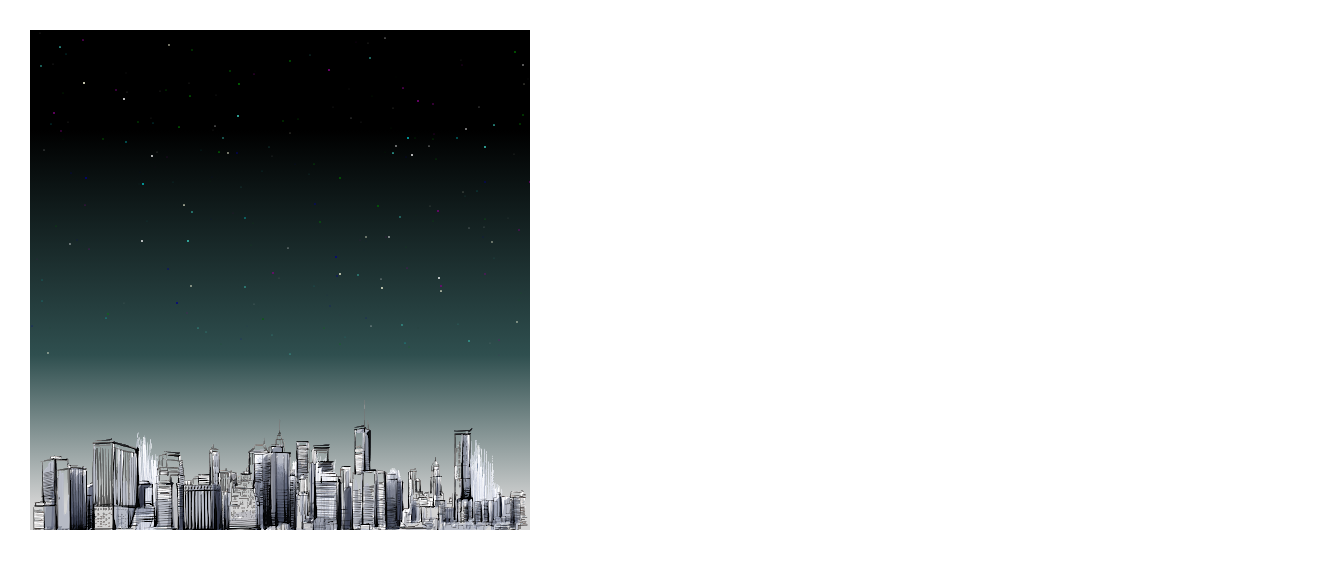
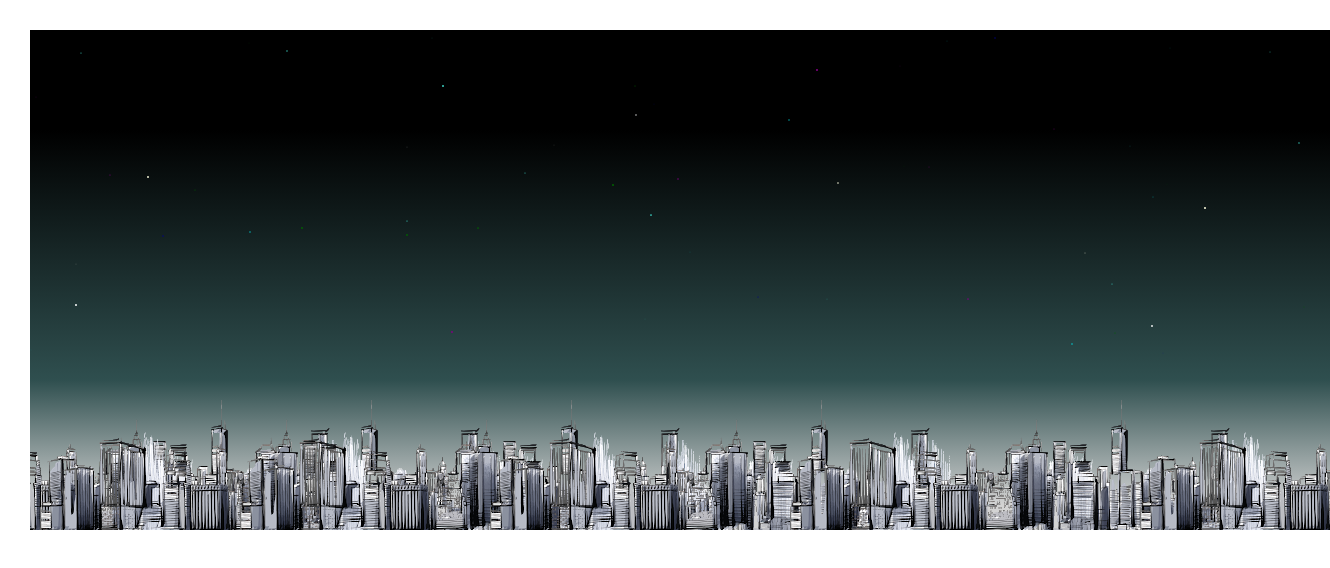
Before and after one commit to ToniCalfim/fallingstars, a plain HTML site: page index.html in a window 1280 px wide. Shown: the whole page, 1330 px wide, since content can reach past the window. Drawn offline with Linux system fonts and the light colour scheme.

Commit message:
This project is finalized. Programmers are satisfied with the result!

```diff
--- a/index.html
+++ b/index.html
@@ -34,7 +34,7 @@
 	<img id="city" src="city.png" alt="City" width="512" height="237" visibility: hidden>
 
 	<!-- Esse é o comando para abrir um Canvas -->
-	<canvas id="canvas" width="500" height="500" style="border:0px solid #8ec448;">
+	<canvas id="canvas" width="1300" height="500" style="border:0px solid #8ec448;">
 				Your browser does not support the canvas element.						</canvas>
 
 	<!-- Esse é o comando para chamar um arquivo em JavaScript -->
--- a/index.js
+++ b/index.js
@@ -3,7 +3,7 @@
 /**
  *
  * Creation Date: 2020 Jan, 25
- * Last Modified: 2020 Fev, 03
+ * Last Modified: 2020 Fev, 03 : This program now is finalized. Programmers are satisfied with the result!
  *
  *
  *  Overview on Separation of Concerns for this project:
@@ -51,12 +51,10 @@ const canvas = document.getElementById( "canvas" )
 const context2D = canvas.getContext( "2d" )
 
 /** ******************************************************************************** */
-/**                                          										 */
 /** ************************* Beginning of the Data Layer ************************** */
 /**                                          										 */
-/**                                          										 */
 /** ******************************************************************************** */
-const MAX_TIME_TO_FALL = 22500
+const MAX_TIME_TO_FALL = 15000
 const MAX_NUMBER_OF_STARS = 250
 const COLOR_PALLETE = [
 	//
@@ -143,16 +141,24 @@ const createStars = () => {
 	 * All —(maybe?!)— the attributes are going to be recalculated by the function update()
 	 *
 	 */
-	let positionX = getRandomIntNumber( 2, context2D.canvas.width )
 
-	/** Stars are born in the following coordinates area. The second parameter causes stars disperses more over canvas */
+	/**
+	 *
+	 * Stars are born in the following X and Y coordinates area.
+	 *
+	 * Here positionX are -1 to cause stars to be born outside canvas.
+	 *
+	 * The second positionY parameter limits the botton area for stars to appear.
+	 *
+	 */
+	let positionX = getRandomIntNumber( -1, -1 )
 	let positionY = getRandomIntNumber( 3, 325 )
 
 	let diameter = Math.random();
 
     let color = COLOR_PALLETE[getRandomIntNumber( 0, COLOR_PALLETE.length - 1 )]
 
-	let timeToFall = getRandomIntNumber( 0, MAX_TIME_TO_FALL ) // See wait = http://bit.ly/2TXHvjy
+	let timeToFall = getRandomIntNumber( 0, MAX_TIME_TO_FALL / 15 )
 
 	/**
 	 *
@@ -201,9 +207,7 @@ for ( let numberOfStars = 0; numberOfStars < MAX_NUMBER_OF_STARS; numberOfStars+
 }
 
 /** ******************************************************************************** */
-/**                                          										 */
 /** ************************* Beginning of the Logic Layer ************************* */
-/**                                          										 */
 /**                                          										 */
 /** ******************************************************************************** */
 function update() {
@@ -230,7 +234,7 @@ function update() {
 
 			/**
 			 *
-			 * Here is the rebirth of stars; here we treat what happens whenever the stars fall out of the canvas.
+			 * Here is the rebirth of stars; here we treat what happens whenever each star falls out of the canvas.
 			 *
 			 */
 			if ( currentStar.x <= 0 || currentStar.x >= context2D.canvas.width || currentStar.y >= context2D.canvas.height ) {
@@ -243,7 +247,13 @@ function update() {
 				currentStar.velocityToFall = getRandomIntNumber( 4, 5 )	// Changes the Y axis
 				currentStar.angleToFall = getRandomIntNumber( -9, 9 )  	// Changes the X axis
 
-				if (currentStar.diameter <= 1.25) { currentStar.diameter = currentStar.diameter + 0.1 }
+				/**
+				 *
+				 * If a star didn't reach its max diameter yet, it's incremented; and if it
+				 * reaches its max diameter, then is is randomically redefined.
+				 *
+				 */
+				if (currentStar.diameter <= 1.25) { currentStar.diameter = currentStar.diameter + 0.05 }
 				else { currentStar.diameter = Math.random() }
 
 			}
@@ -267,9 +277,7 @@ function update() {
 }
 
 /** ******************************************************************************** */
-/**                                          										 */
 /** ********************* Beginning of the Presentation Layer ********************** */
-/**                                          										 */
 /**                                          										 */
 /** ******************************************************************************** */
 function drawSky() {
@@ -281,14 +289,14 @@ function drawSky() {
 	 *
 	 */
 	                 // createLinearGradient( startinX, startingY, endingX, endingY );
-	var gradient = context2D.createLinearGradient( 250, 0, 250, 500 );
+	var gradientSky = context2D.createLinearGradient( 250, 0, 250, context2D.canvas.height );
 
 	/** Values here range from 0 to 1 */
-	gradient.addColorStop( .20, "black" );
-	gradient.addColorStop( .65 ,"DarkSlateGray" );
-	gradient.addColorStop( .95, "lightgray" );
+	gradientSky.addColorStop( .20, "black" );
+	gradientSky.addColorStop( .70 ,"DarkSlateGray" );
+	gradientSky.addColorStop( .95, "lightgray" );
 
-	context2D.fillStyle = gradient;
+	context2D.fillStyle = gradientSky;
 	context2D.fillRect(0, 0, context2D.canvas.width, context2D.canvas.height);
 
 }
@@ -297,7 +305,12 @@ function drawCity() {
 
 	/** Element "city" was previously declared on the HTML file */
 	var image = document.getElementById( "city" );
-	context2D.drawImage( image, -7, 285 );
+	context2D.drawImage( image, -150, 285 );
+	context2D.drawImage( image, 0, 285 );
+	context2D.drawImage( image, 200, 285 );
+	context2D.drawImage( image, 450, 285 );
+	context2D.drawImage( image, 750, 285 );
+	context2D.drawImage( image, 1100, 285 );
 
 }
 
```
